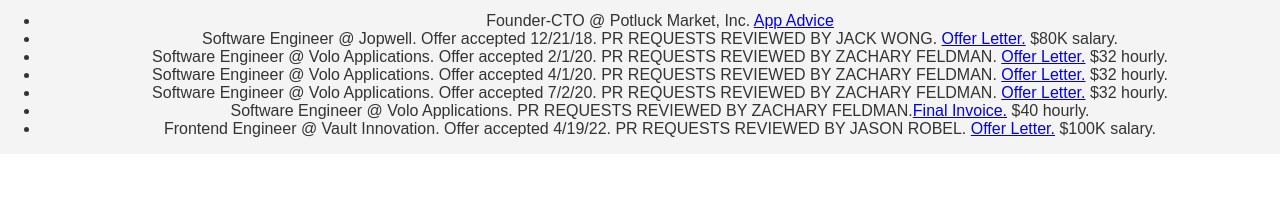
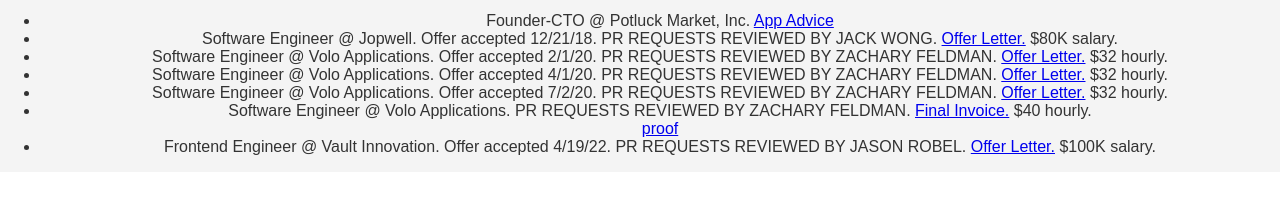
Before and after one commit to xtravanillasoftware/presidentialtypescript, a website: page public/index.html in a window 1280 px wide. Shown: the part 920-1123 px from the top of the page. Drawn offline with Linux system fonts and the light colour scheme.

Commit message:
updated resume

```diff
--- a/public/index.html
+++ b/public/index.html
@@ -61,9 +61,10 @@
     <li>Software Engineer @ Volo Applications. Offer accepted 7/2/20. PR REQUESTS REVIEWED BY ZACHARY FELDMAN. <a
         href="https://github.com/xtravanillasoftware/presidentialtypescript/blob/main/public/Volo_July_2020.pdf">Offer
         Letter.</a> $32 hourly.</li>
-    <li>Software Engineer @ Volo Applications. PR REQUESTS REVIEWED BY ZACHARY FELDMAN.<a
+    <li>Software Engineer @ Volo Applications. PR REQUESTS REVIEWED BY ZACHARY FELDMAN. <a
         href="https://github.com/xtravanillasoftware/presidentialtypescript/blob/main/public/volo_final_invoice.pdf">Final
-        Invoice.</a> $40 hourly.</li>
+        Invoice.</a> $40 hourly.</li> <a
+      href="https://github.com/xtravanillasoftware/presidentialtypescript/blob/main/public/images/Screenshot 2026-02-11 4.21.03 AM.png?raw=true">proof</a>
     <li>Frontend Engineer @ Vault Innovation. Offer accepted 4/19/22. PR REQUESTS REVIEWED BY JASON ROBEL. <a
         href="https://github.com/xtravanillasoftware/presidentialtypescript/blob/main/public/Vault-JobOffer-FrontendEngineer-Ashton(04-19-22).pdf">Offer
         Letter.</a> $100K salary.</li>
```
Also changed, not shown: public/images/Screenshot 2026-02-11 4.21.03 AM.png (added).
